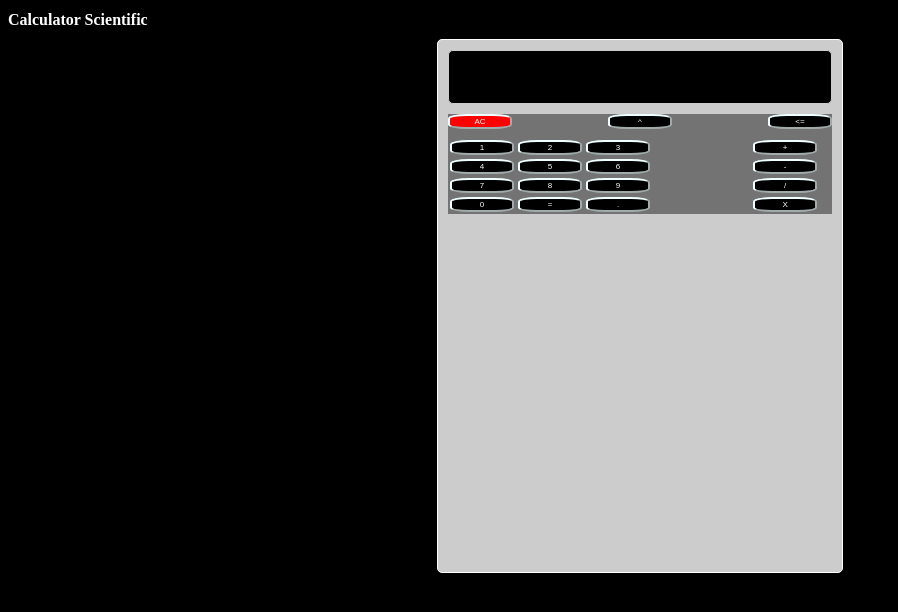
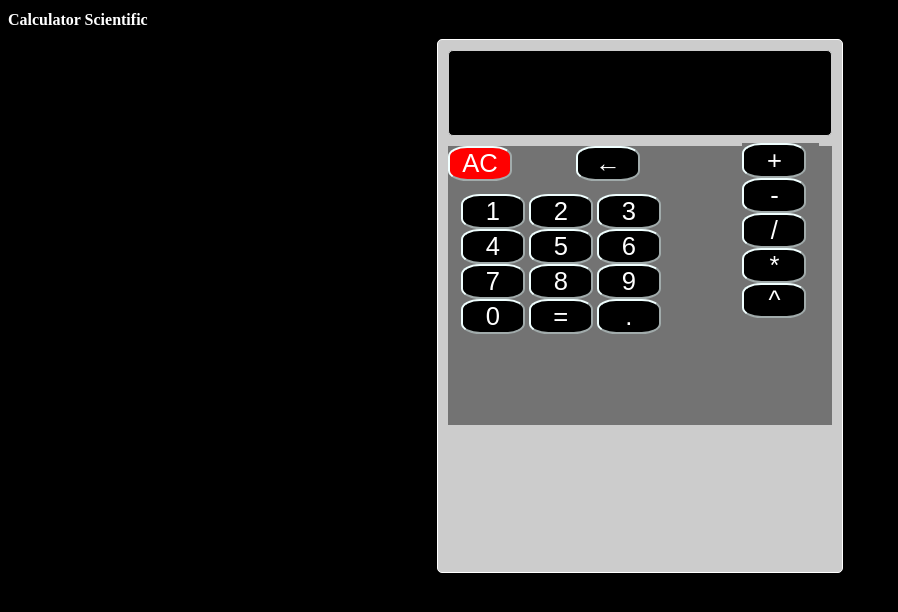
Before and after one commit to ahuerta1996/Calculadora, a plain HTML site: page index.html in a window 1280 px wide. Both pictures are taken after a click on the button "AC". Shown: the whole page, without its empty margins (0-898 px from the left). Drawn offline with Linux system fonts and the light colour scheme.

Commit message:
update js

```diff
--- a/css/index.css
+++ b/css/index.css
@@ -26,41 +26,46 @@ h1 {
   border-color: azure;
   padding: 1px;
   width: 5vw;
-  font-size: 8px;
+  font-size: 2vw;
 }
 
 .start {
   background-color: rgb(115, 115, 115);
   display: flex;
   justify-content: space-between;
-  margin-bottom: 5px;
-  width: 30vw;
+  margin-bottom: 1px;
+  width: 15vw;
 }
 .op-num {
   background-color: rgb(115, 115, 115);
-  padding: 2px;
+  margin: 1vw;
+  height: 18vw;
   display: flex;
   justify-content: space-between;
 }
 .operators {
   background-color: rgb(115, 115, 115);
+  position: relative;
   flex-direction: column;
   flex-direction: row;
+  top: -4vw;
   width: 6vw;
 }
 .numbers {
   background-color: rgb(115, 115, 115);
   width: 20vw;
 }
-.display {
+#input {
   border: 1px solid #ccc;
   border-radius: 5px;
   padding: 10px;
   margin-bottom: 10px;
+  height: 5vw;
 }
 
-.display input[type="text"] {
+#input input[type="text"] {
   width: 100%;
+  height: 5vw;
   height: 30px;
   border: none;
   font-size: 20px;
--- a/index.html
+++ b/index.html
@@ -10,40 +10,39 @@
   <body>
     <h1>Calculator Scientific</h1>
     <div class="calculator">
-      <div class="display">
-        <input type="text" readonly />
+      <div id="input">
+        <input type="text" readonly/>
       </div>
       <div class="keys">
         <div class="start">
-          <button class="ac">AC</button>
-          <button>^</button>
-          <button><=</button>
+          <button class="ac" id="clear">AC</button>
+          <button id="backspace">←</button>
         </div>
         <div class="op-num">
           <div class="numbers">
-            <button>1</button>
-            <button>2</button>
-            <button>3</button>
-            <button>4</button>
-            <button>5</button>
-            <button>6</button>
-            <button>7</button>
-            <button>8</button>
-            <button>9</button>
-            <button>0</button>
-            <button>=</button>
-            <button>.</button>
-
+            <button class = 'button' id="one">1</button>
+            <button class = 'button' id="two">2</button>
+            <button class = 'button' id="three">3</button>
+            <button class="button" id="four">4</button>
+            <button class="button" id="five">5</button>
+            <button class="button" id="six">6</button>
+            <button class="button" id="seven">7</button>
+            <button class="button" id="eight">8</button>
+            <button class="button" id="nine">9</button>
+            <button class="button" id="zero">0</button>
+            <button id="equals">=</button>
+            <button id="point">.</button>
           </div>
           <div class="operators">
-            <button>+</button>
-            <button>-</button>
-            <button>/</button>
-            <button>X</button>
-
+            <button id="plus">+</button>
+            <button id="subtract">-</button>
+            <button id="split">/</button>
+            <button id="multiply">*</button>
+            <button id="ware">^</button>
           </div>
         </div>
       </div>
     </div>
+<script src="js/new.js"></script>
   </body>
 </html>
--- /dev/null
+++ b/js/new.js
@@ -0,0 +1,33 @@
+function handler(event) {
+  const value = event.target.innerText
+  console.log(value)
+  const display = document.getElementById("input")
+  console.log(display)
+
+  switch(value) {
+    case "AC":
+      display.innerText = ""
+      break
+
+      case "←":
+      display.innerText = display.innerText.slice(0, -1)
+      break
+
+    case "=":
+      display.innerText = eval(display.innerText)
+      break
+
+    default:
+      display.innerText += value
+  }
+}
+
+Array
+  .from(
+    document.getElementsByTagName("button")
+  )
+  .forEach(
+    (td) => {
+      td.addEventListener("click", handler)
+    }
+  )
```
Also changed, not shown: js/script.js (added, +92 -0 lines).
